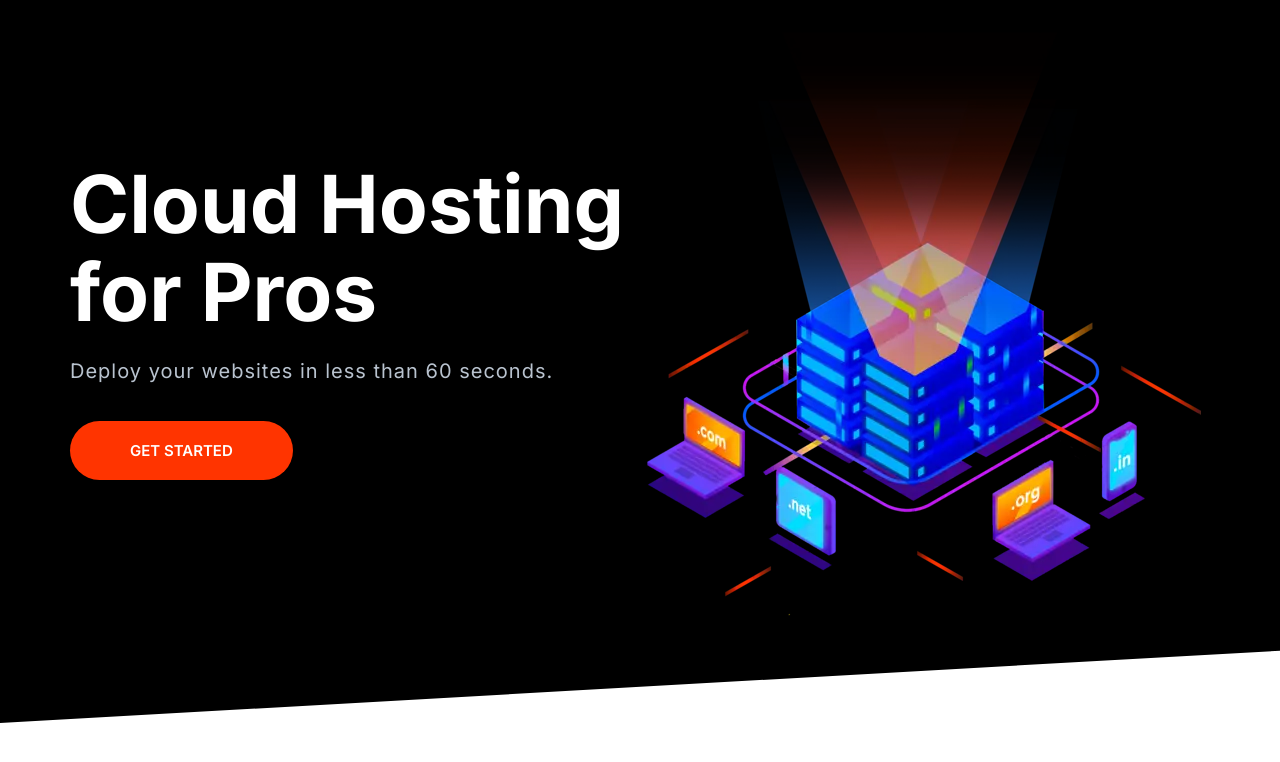
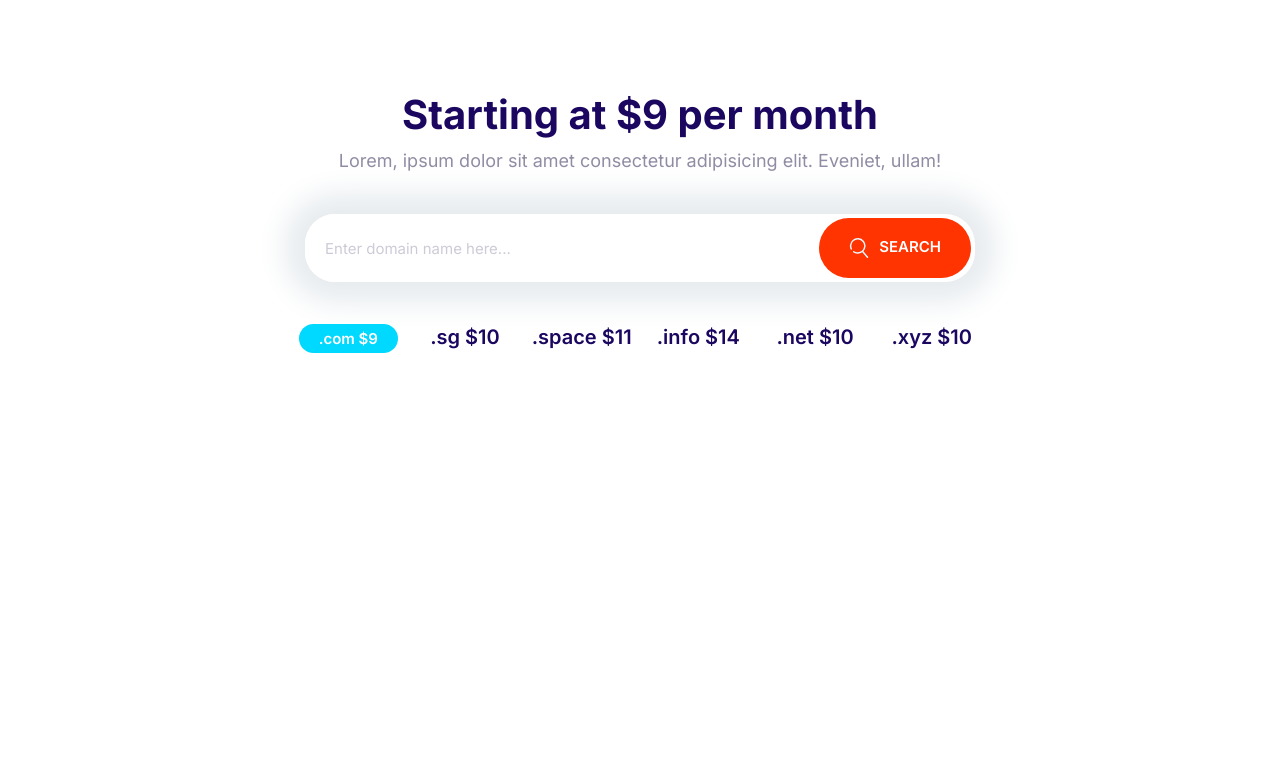
Before and after one commit to yuyilee/code_with_mosh_moshify, a plain HTML site: page index.html in a window 1280 px wide. Drawn offline with Linux system fonts and the light colour scheme.

Commit message:
Create the domain block element

```diff
--- a/css/styles.css
+++ b/css/styles.css
@@ -204,6 +204,14 @@ a {
   text-align: center;
   text-transform: uppercase;
   white-space: nowrap;
+  outline: 0;
+}
+
+.btn .icon {
+  width: 2rem;
+  height: 2rem;
+  margin-right: 1rem;
+  vertical-align: middle;
 }
 
 .btn--primary {
@@ -283,7 +291,7 @@ a {
 .input-group .input {
   border: 0;
   flex-grow: 1;
-  padding: 1.5rem 1rem;
+  padding: 1.5rem 2rem;
 }
 
 .input-group .btn {
@@ -701,3 +709,29 @@ a {
     align-self: center;
   }
 }
+
+/* Domain Block */
+
+.block-domain .input-group {
+  box-shadow: 0 0 30px 20px #e6ebee;
+  border: 0;
+  margin: 4rem auto;
+  max-width: 670px;
+}
+
+.block-domain__prices {
+  display: grid;
+  grid-template-columns: repeat(3, 1fr);
+  grid-template-rows: repeat(2, 6rem);
+  font-size: 2rem;
+  font-weight: 600;
+  justify-items: center;
+  max-width: 700px;
+  margin: 0 auto;
+}
+
+@media screen and (min-width: 768px) {
+  .block-domain__prices {
+    grid-template-columns: repeat(auto-fit, minmax(10rem, 1fr));
+  }
+}
--- a/index.html
+++ b/index.html
@@ -13,25 +13,34 @@
     <link rel="stylesheet" href="css/styles.css" />
   </head>
   <body>
-    <section class="block block--dark block--skewed-left hero">
-      <div class="container grid grid--1x2">
-        <header class="block__header hero__content">
-          <h1 class="block__heading">Cloud Hosting for Pros</h1>
-          <p class="hero__tagline">
-            Deploy your websites in less than 60 seconds.
-          </p>
-          <a href="" class="btn btn--accent btn--stretched">Get Started</a>
-        </header>
-        <picture>
-          <source
-            type="image/webp"
-            srcset="images/banner.webp 1x, images/banner@2x.webp 2x" />
-          <source
-            type="image/png"
-            srcset="images/banner.png 1x, images/banner@2x.png 2x" />
-          <img class="hero__image" src="images/banner.png" alt=""
-        /></picture>
+    <section class="block container block-domain">
+      <header class="block__header">
+        <h2>Starting at $9 per month</h2>
+        <p>
+          Lorem, ipsum dolor sit amet consectetur adipisicing elit. Eveniet,
+          ullam!
+        </p>
+      </header>
+      <div class="input-group">
+        <input
+          type="text"
+          class="input"
+          placeholder="Enter domain name here..."
+        />
+        <button class="btn btn--accent">
+          <svg class="icon icon--white">
+            <use xlink:href="images/sprite.svg#search"></use></svg
+          >Search
+        </button>
       </div>
+      <ul class="list block-domain__prices">
+        <li><span class="badge badge--secondary">.com $9</span></li>
+        <li>.sg $10</li>
+        <li>.space $11</li>
+        <li>.info $14</li>
+        <li>.net $10</li>
+        <li>.xyz $10</li>
+      </ul>
     </section>
     <script src="js/main.js"></script>
   </body>
```
Also changed, not shown: components/domain-block.html (added, +24 -0 lines).
